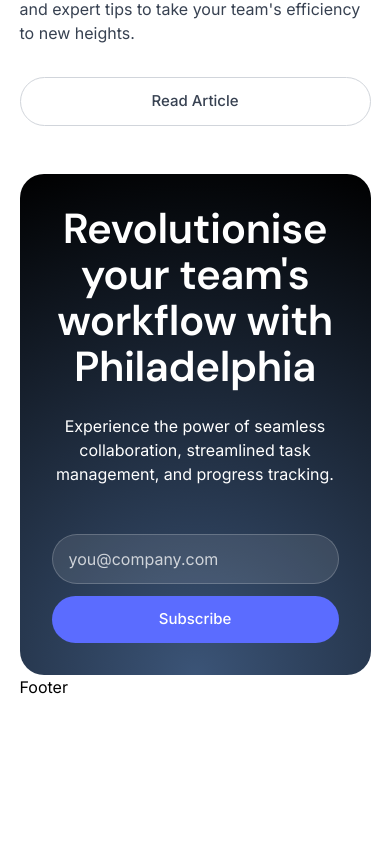
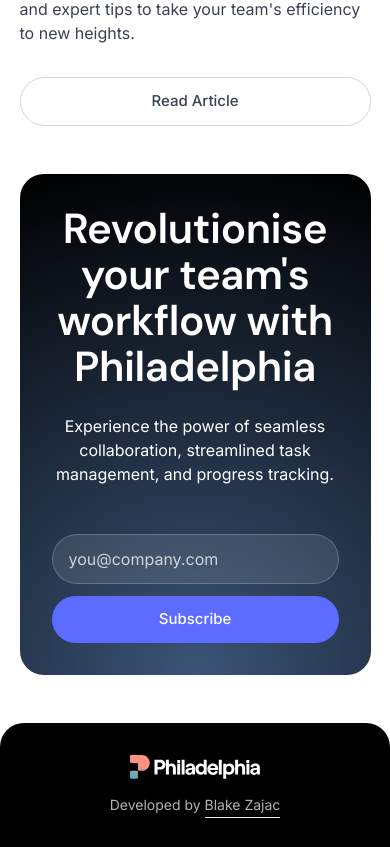
Before and after one commit to BlakeZajac/saas-philadelphia, a React (Vite) app: page / in a window 390 px wide. Shown: the part 8979-9826 px from the top of the page. Before the commit the page ends 9678 px from the top, so only its background shows below. Built offline with nearby package versions, Linux system fonts and the light colour scheme.

Commit message:
Footer markup and responsiveness

```diff
--- a/index.html
+++ b/index.html
@@ -2,9 +2,9 @@
 <html lang="en">
   <head>
     <meta charset="UTF-8" />
-    <link rel="icon" type="image/svg+xml" href="/logo.svg" />
+    <link rel="icon" type="image/svg+xml" href="./src/img/brand/logo.svg" />
     <meta name="viewport" content="width=device-width, initial-scale=1.0" />
-    <title>Philadelphia</title>
+    <title>Philadelphia - Revolutionise Your Team's Workflow</title>
   </head>
   <body>
     <div id="root"></div>
--- a/src/components/Footer.jsx
+++ b/src/components/Footer.jsx
@@ -1,9 +1,29 @@
 import { Section, Container } from "./index";
+import logo from "../img/brand/logo-white.svg";
 
 const Footer = () => {
   return (
-    <Section elementType="footer" className="footer">
-      <Container>Footer</Container>
+    <Section
+      elementType="footer"
+      className="footer bg-black mt-12 rounded-t-3xl"
+    >
+      <Container className="py-8">
+        <div className="flex flex-col gap-4 sm:flex-row items-center justify-between text-white">
+          <img src={logo} alt="Logo" className="h-[24px]" />
+
+          <p className="text-sm text-white/70">
+            Developed by{" "}
+            <a
+              href="https://github.com/BlakeZajac"
+              target="_blank"
+              rel="noreferrer"
+              className="border-b pb-1 hover:border-b-white/40 transition"
+            >
+              Blake Zajac
+            </a>
+          </p>
+        </div>
+      </Container>
     </Section>
   );
 };
```
Also changed, not shown: src/img/brand/logo-white.svg (added).
